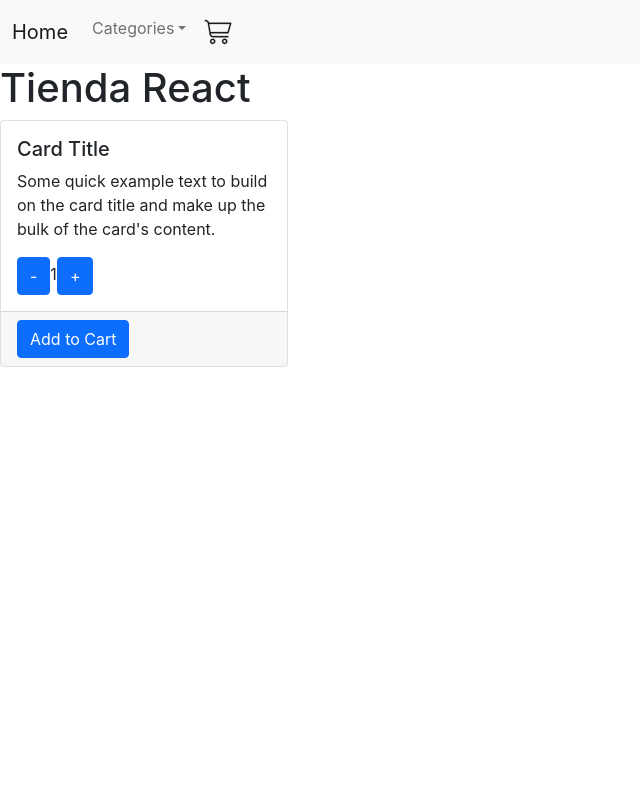
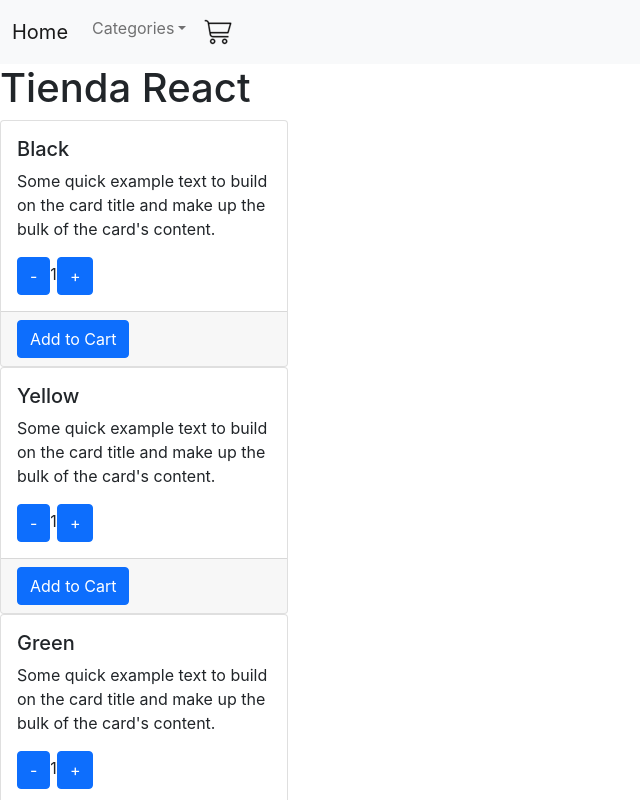
Before and after one commit to chomada/tienda-react, a React (Create React App) app: page / in a window 1280 px wide. Shown: the top 800 px of the page, without its empty margins (0-640 px from the left). Built offline with nearby package versions, Linux system fonts and the light colour scheme.

Commit message:
item list y map

```diff
--- /dev/null
+++ b/public/data.json
@@ -0,0 +1,25 @@
+[
+    {
+        "id": 1,
+        "name": "Black",
+        "price": 109.95
+    },
+    {
+        "id": 2,
+        "name": "Yellow ",
+        "price": 22.3
+
+
+    },
+    {
+        "id": 3,
+        "name": "Green",
+        "price": 55.99
+
+    },
+    {
+        "id": 4,
+        "name": "Red",
+        "price": 15.99
+    }
+]
--- a/public/index.html
+++ b/public/index.html
@@ -26,7 +26,7 @@
       Learn how to configure a non-root public URL by running `npm run build`.
     -->
     <script src="https://cdn.jsdelivr.net/npm/bootstrap@5.1.3/dist/js/bootstrap.bundle.min.js" integrity="sha384-ka7Sk0Gln4gmtz2MlQnikT1wXgYsOg+OMhuP+IlRH9sENBO0LRn5q+8nbTov4+1p" crossorigin="anonymous"></script>
-    <title>React App</title>
+    <title>Tienda React</title>
   </head>
   <body>
     <noscript>You need to enable JavaScript to run this app.</noscript>
--- a/src/components/ItemCount.js
+++ b/src/components/ItemCount.js
@@ -1,9 +1,9 @@
 import React, { useState } from 'react'
 import { Button,Card } from 'react-bootstrap';
 
-const ItemCount = () => {
+const ItemCount = ({products,stock}) => {
 
-    const stock=10;
+
 
     const [initial, setInitial]=useState(1);
 
@@ -24,7 +24,7 @@ const ItemCount = () => {
                 <Card style={{ width: '18rem' }}>
             {/* <Card.Img variant="top" src="holder.js/100px180" /> */}
             <Card.Body>
-                <Card.Title>Card Title</Card.Title>
+                <Card.Title>{products.name}</Card.Title>
                 <Card.Text>
                 Some quick example text to build on the card title and make up the bulk of
                 the card's content.
--- a/src/components/ItemList.js
+++ b/src/components/ItemList.js
@@ -0,0 +1,20 @@
+import React from 'react'
+import ItemCount from './ItemCount'
+
+const ItemList = ({products,stock}) => {
+
+
+  return (
+    <>
+            <div>
+                {products.map(prod => {
+                     return <ItemCount
+                     products={prod}
+                     stock={stock}/>
+                })}
+            </div>
+        </>
+  )
+}
+
+export default ItemList
--- a/src/components/ItemListContainer.js
+++ b/src/components/ItemListContainer.js
@@ -1,11 +1,37 @@
-import React from 'react'
-import ItemCount from './ItemCount'
+import React,{useState,useEffect} from 'react';
+import ItemList from './ItemList';
 
 const ItemListContainer = ({greetings}) => {
+
+    const [products, setProducts] = useState([]);
+
+    const stock=10;
+
+    useEffect(()=> {
+
+      ( async ()=> {
+          try {
+              const response = await fetch('/data.json');
+
+              const data = await response.json();
+
+              setProducts(data);
+          } catch (error) {
+              console.log(error);
+          }
+      })()
+
+  }, [])
+
+
+
   return (
       <>
         <h1>{greetings}</h1>
-        <ItemCount/>
+        <ItemList
+        products={products}
+        stock={stock}
+        />
       </>
 
 
```
